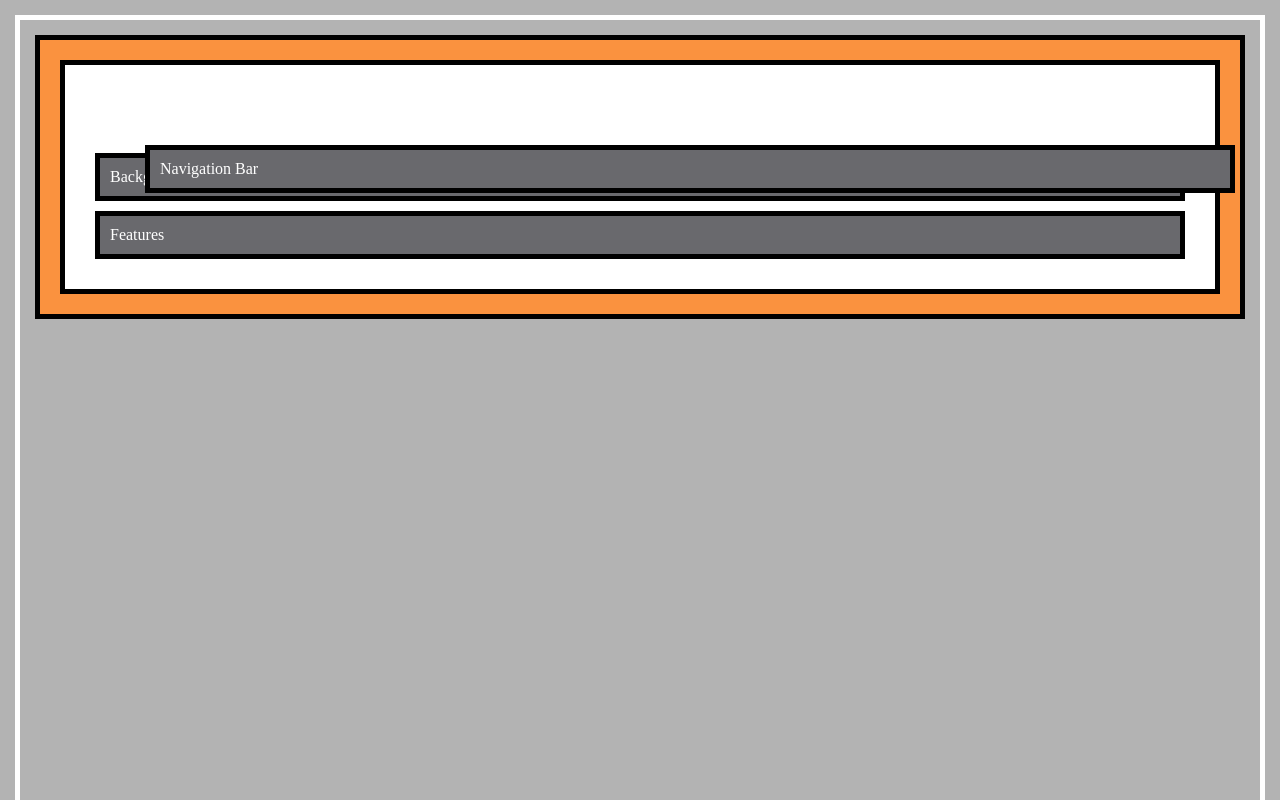
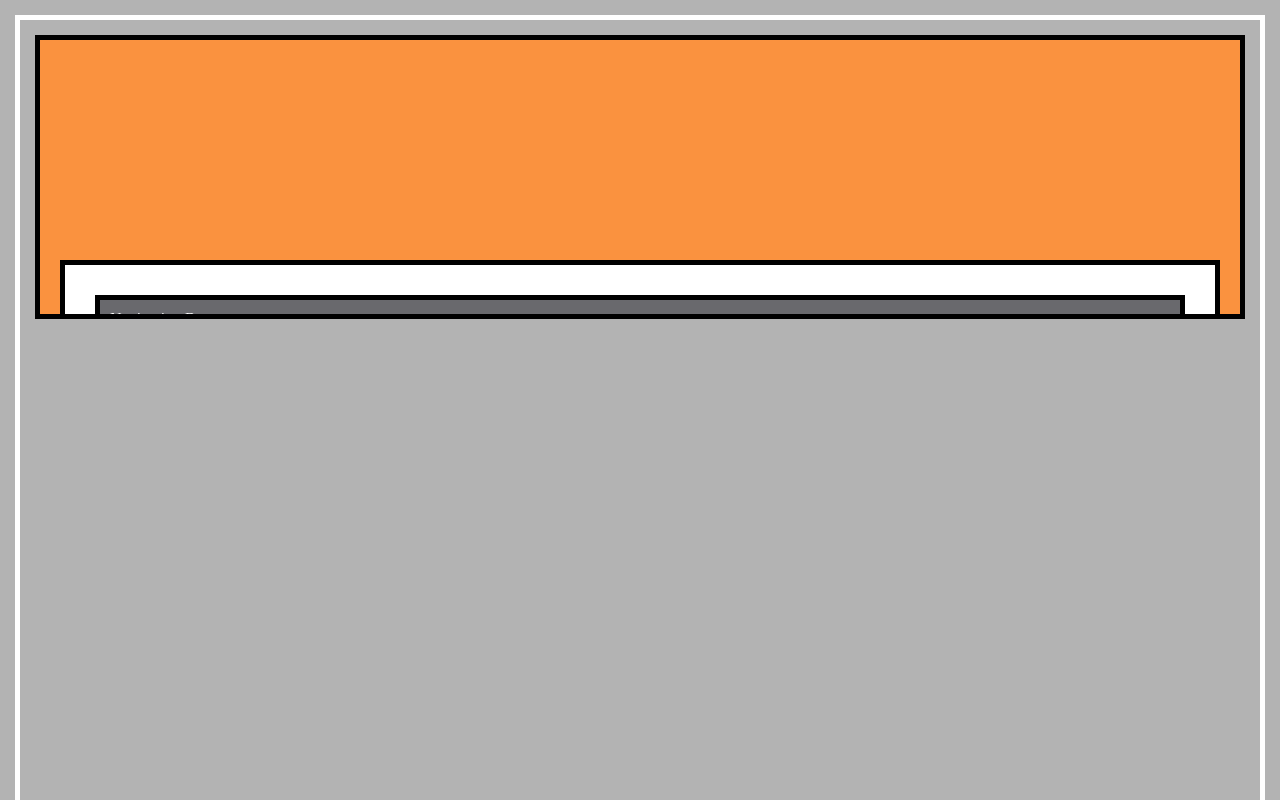
Before and after one commit to joung1010/basic_CSS, a plain HTML site: page css_position/relative/index.html in a window 1280 px wide. Shown: the top 800 px of the page. Drawn offline with Linux system fonts and the light colour scheme.

Commit message:
about overflow property

```diff
--- a/css_position/relative/main.css
+++ b/css_position/relative/main.css
@@ -4,6 +4,7 @@ html {
     border: 5px solid white;
     margin: 15px;
     height: 2000px;
+    overflow: hidden;
 }
 
 body {
@@ -11,6 +12,7 @@ body {
     padding: 20px;
     border: 5px solid black;
     margin: 0;
+    overflow: hidden;
   }
 
 .parent {
@@ -18,6 +20,8 @@ body {
     padding: 20px;
     border: 5px solid black;
     margin: 0;
+    position: relative;
+    top: 200px;
   }
 
 .parent div {
@@ -27,8 +31,3 @@ body {
     border: 5px solid black;
     margin: 10px;
 }
-.parent .child-1 {
-    position: relative;
-    top: 50px;
-    left: 50px;
-}
```
Also changed, not shown: public/css_position/2.overflow.png (added), public/css_position/3.overflow.png (added), public/css_position/4.overflow.png (added), public/css_position/overflow.png (added), 1 other file.
